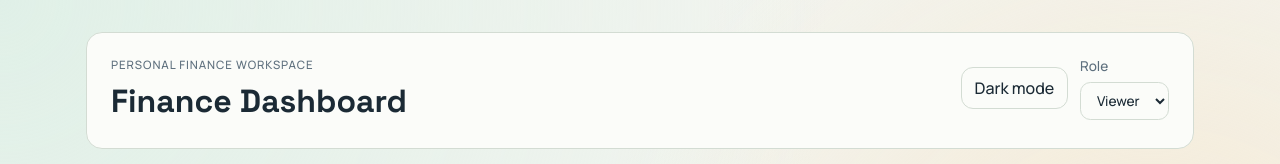
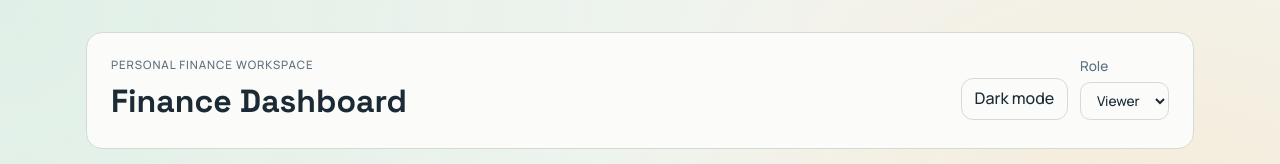
Before and after one commit to harsha4p28/Zorvyn, a React (Vite) app: page / in a window 1280 px wide. Shown: the top 164 px of the page. Built offline with nearby package versions, Linux system fonts and the light colour scheme.

Commit message:
style: improve insight card colors for dark mode

```diff
--- a/src/App.css
+++ b/src/App.css
@@ -19,9 +19,9 @@
 
 .topbar-actions {
   display: flex;
-  align-items: center;
+  align-items: flex-end;
   gap: 0.75rem;
-  flex-wrap: wrap;
+  flex-wrap: nowrap;
   justify-content: flex-end;
 }
 
@@ -372,7 +372,7 @@ th {
   padding: 0.8rem;
   display: grid;
   gap: 0.35rem;
-  background: #fff;
+  background: var(--panel);
 }
 
 .insight-cards span {
@@ -382,6 +382,16 @@ th {
 
 .insight-cards strong {
   font-size: 0.96rem;
+  color: var(--text);
+}
+
+:root[data-theme='dark'] .insight-cards div {
+  background: rgba(22, 32, 44, 0.6);
+  border-color: rgba(38, 53, 71, 0.8);
+}
+
+:root[data-theme='dark'] .insight-cards strong {
+  color: #e8edf3;
 }
 
 .footer-note p {
```
